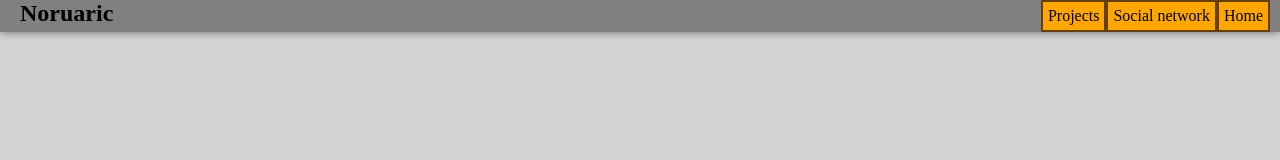
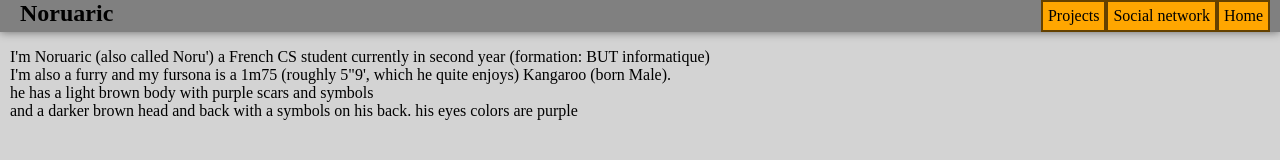
Before and after one commit to Noruaric/Noruaric.github.io, a plain HTML site: page index.html in a window 1280 px wide. Drawn offline with Linux system fonts and the light colour scheme.

Commit message:
made a first draft for the homepage (index)

```diff
--- a/index.html
+++ b/index.html
@@ -8,7 +8,6 @@
     <meta name="description" content="Noruaric's website">
     <meta name="author" content="Noruaric">
     <meta name="keywords" content="Noruaric, Noruaric's website, Noruaric's projects, Noru">
-    <meta image="./noruaric.jpg">
 </head>
 <body>
     <header>
@@ -21,5 +20,16 @@
             </ul>
         </nav>
     </header>
+<div style="margin: 10px;">
+    <p>I'm Noruaric (also called Noru') a French CS student currently in second year (formation: BUT informatique)
+    <br>
+        I'm also a furry and my fursona is a 1m75 (roughly 5"9', which he quite enjoys) Kangaroo (born Male).
+    <br>
+        he has a light brown body with purple scars and symbols
+    <br>
+        and a darker brown head and back with a symbols on his back.
+        his eyes colors are purple
+    </p>
+</div>
 </body>
 </html>
```
